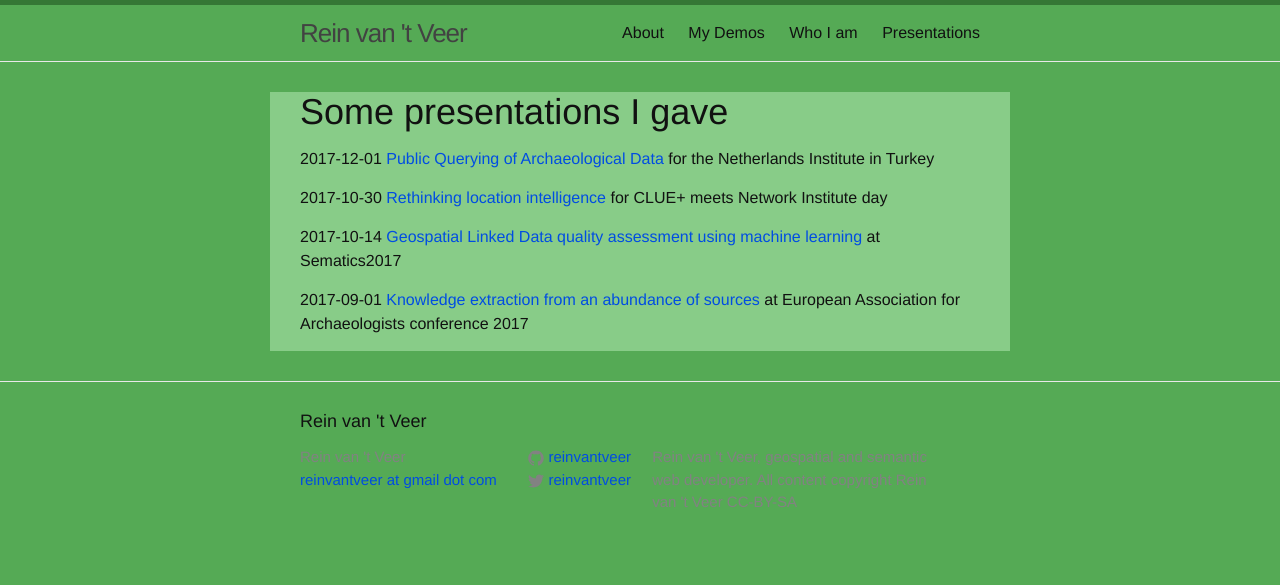
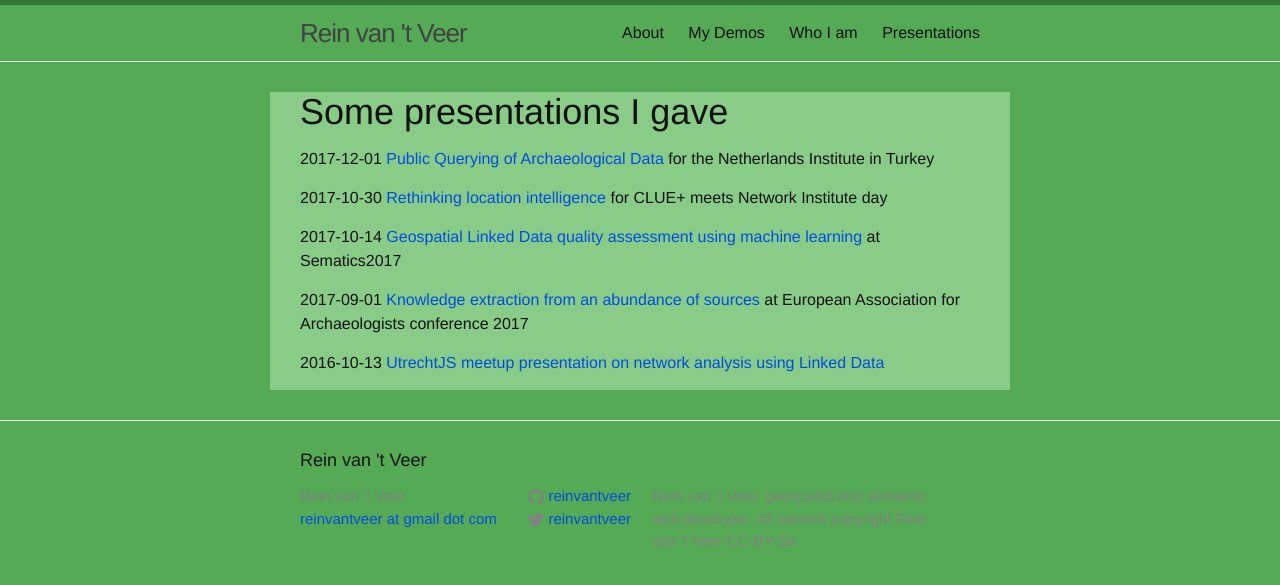
Before and after one commit to reinvantveer/reinvantveer.github.io, a Jekyll site: the page built from presentations.md, in a window 1280 px wide. Shown: the top 585 px of the page. Built offline with Jekyll 4.4.1, drawn with Linux system fonts in a browser that asks for light colours; comment, search, counter and statistics services are not loaded.

Commit message:
Add utrechtjs presentation

```diff
--- a/presentations.md
+++ b/presentations.md
@@ -12,3 +12,5 @@ layout: default
 2017-10-14 [Geospatial Linked Data quality assessment using machine learning](https://docs.google.com/presentation/d/1hAekTh6hiGaXx0B--O7msm9vQ9veQrzFll7dU8au8WM/edit?usp=sharing) at Sematics2017
 
 2017-09-01 [Knowledge extraction from an abundance of sources](https://docs.google.com/presentation/d/13q3NQ-J6CcEYzuT9jyspjYqksMqw7ZEJDAMttBSttBs/edit?usp=sharing) at European Association for Archaeologists conference 2017
+
+2016-10-13 [UtrechtJS meetup presentation on network analysis using Linked Data](http://reinvantveer.github.io/2016/10/13/linked-data-utrecht-js.html)
```
